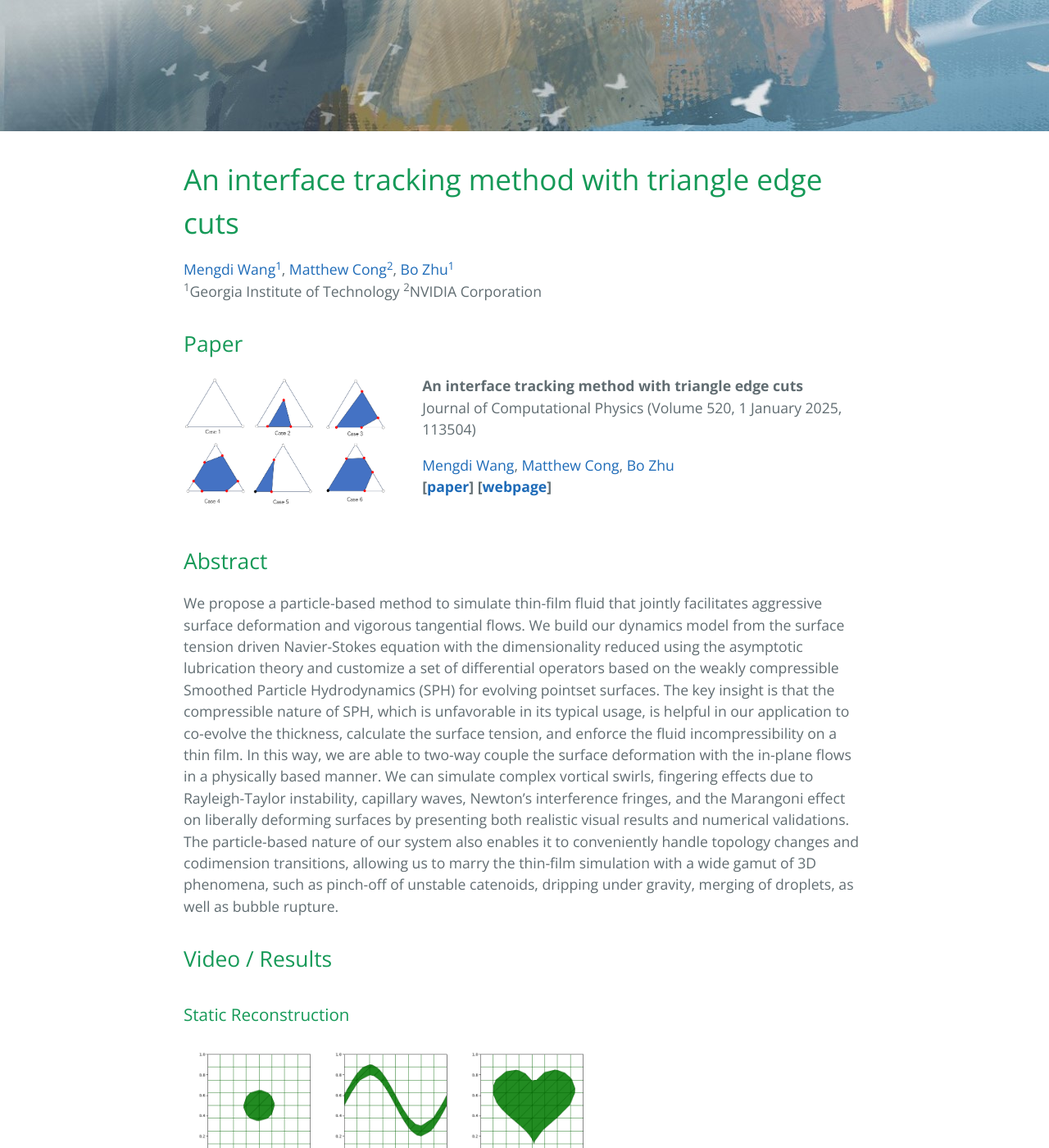
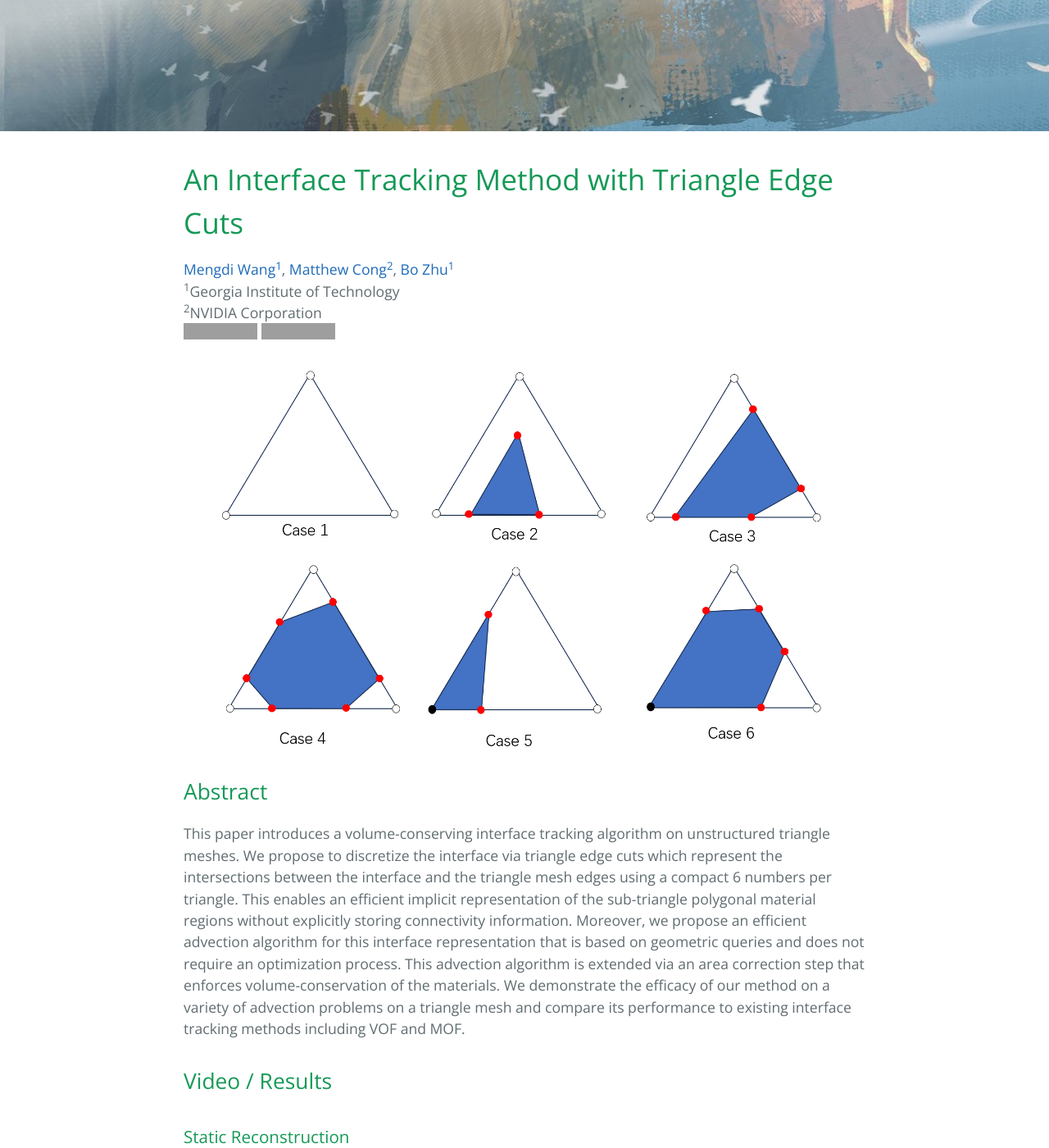
Before and after one commit to wang-mengdi/wang-mengdi.github.io, a Jekyll site: the page built from proj/triangle-edge-cuts/index.md, in a window 1280 px wide and 1400 px high. Shown: the whole window at 82% size. Built offline with Jekyll 4.4.1, drawn with Linux system fonts in a browser that asks for light colours; the repository's description, which GitHub fills in, is left out; our own code applies the rules of GitHub Pages for plain Markdown files; grey boxes are pictures that could not be loaded.

Commit message:
fix triangle edge cuts page

```diff
--- a/proj/triangle-edge-cuts/index.md
+++ b/proj/triangle-edge-cuts/index.md
@@ -2,26 +2,25 @@
 layout: default
 ---
 
-# An interface tracking method with triangle edge cuts
+# An Interface Tracking Method with Triangle Edge Cuts
 
 [Mengdi Wang<sup>1</sup>](https://wang-mengdi.github.io/), [Matthew Cong<sup>2</sup>](https://physbam.stanford.edu/~mdcong/), [Bo Zhu<sup>1</sup>](https://faculty.cc.gatech.edu/~bozhu/)
+<br />
 <sup>1</sup>Georgia Institute of Technology
+<br />
 <sup>2</sup>NVIDIA Corporation
+<br />
+[![webpage](https://img.shields.io/badge/Project-Homepage-green)](.)
+[![paper](https://img.shields.io/badge/Paper-Preprint-red)](./resources/preprint.pdf)
 
-## Paper
-<img src="./resources/cases-nofix.png" align="left" width="30%" style="margin: 0% 5% 2.5% 0%">
-**An interface tracking method with triangle edge cuts**
-Journal of Computational Physics (Volume 520, 1 January 2025, 113504)
-
-[Mengdi Wang](https://wang-mengdi.github.io/), [Matthew Cong](https://physbam.stanford.edu/~mdcong/), [Bo Zhu](https://faculty.cc.gatech.edu/~bozhu/)
-**[[paper](https://wang-mengdi.github.io/proj/triangle-edge-cuts/resources/preprint.pdf)]**  **[[webpage](https://wang-mengdi.github.io/proj/triangle-edge-cuts/)]**
-<br />
+<figure>
+  <img src="./resources/cases-nofix.png" align="left" width="100%" style="margin: 0% 5% 2.5% 0%">
+</figure>
 <br />
 
 ## Abstract
 
-We propose a particle-based method to simulate thin-film fluid that jointly facilitates aggressive surface deformation and vigorous tangential flows. We build our dynamics model from the surface tension driven Navier-Stokes equation with the dimensionality reduced using the asymptotic lubrication theory and customize a set of differential operators based on the weakly compressible Smoothed Particle Hydrodynamics (SPH) for evolving pointset surfaces. The key insight is that the compressible nature of SPH, which is unfavorable in its typical usage, is helpful in our application to co-evolve the thickness, calculate the surface tension, and enforce the fluid incompressibility on a thin film. In this way, we are able to two-way couple the surface deformation with the in-plane flows in a physically based manner. We can simulate complex vortical swirls, fingering effects due to Rayleigh-Taylor instability, capillary waves, Newton’s interference fringes, and the Marangoni effect on liberally deforming surfaces by presenting both realistic visual results and numerical validations. The particle-based nature of our system also enables it to conveniently handle topology changes and codimension transitions, allowing us to marry the thin-film simulation with a wide gamut of 3D phenomena, such as pinch-off of unstable catenoids, dripping under gravity, merging of droplets, as well as bubble rupture.
-
+This paper introduces a volume-conserving interface tracking algorithm on unstructured triangle meshes. We propose to discretize the interface via triangle edge cuts which represent the intersections between the interface and the triangle mesh edges using a compact 6 numbers per triangle. This enables an efficient implicit representation of the sub-triangle polygonal material regions without explicitly storing connectivity information. Moreover, we propose an efficient advection algorithm for this interface representation that is based on geometric queries and does not require an optimization process. This advection algorithm is extended via an area correction step that enforces volume-conservation of the materials. We demonstrate the efficacy of our method on a variety of advection problems on a triangle mesh and compare its performance to existing interface tracking methods including VOF and MOF.
 
 ## Video / Results
 
```
Also changed, not shown: index.md (+8 -6 lines), proj/25-cirrus/index.md (+2 -2 lines).
